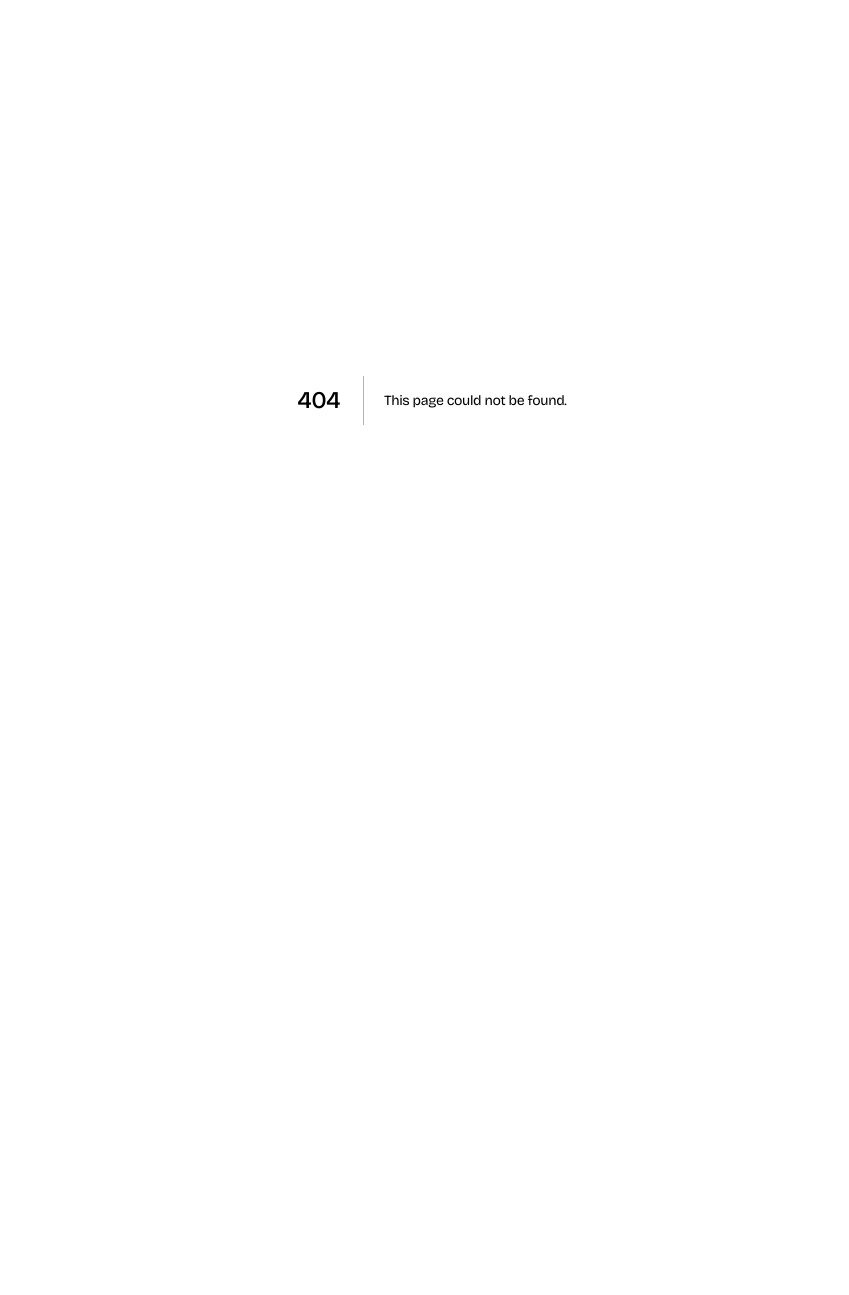
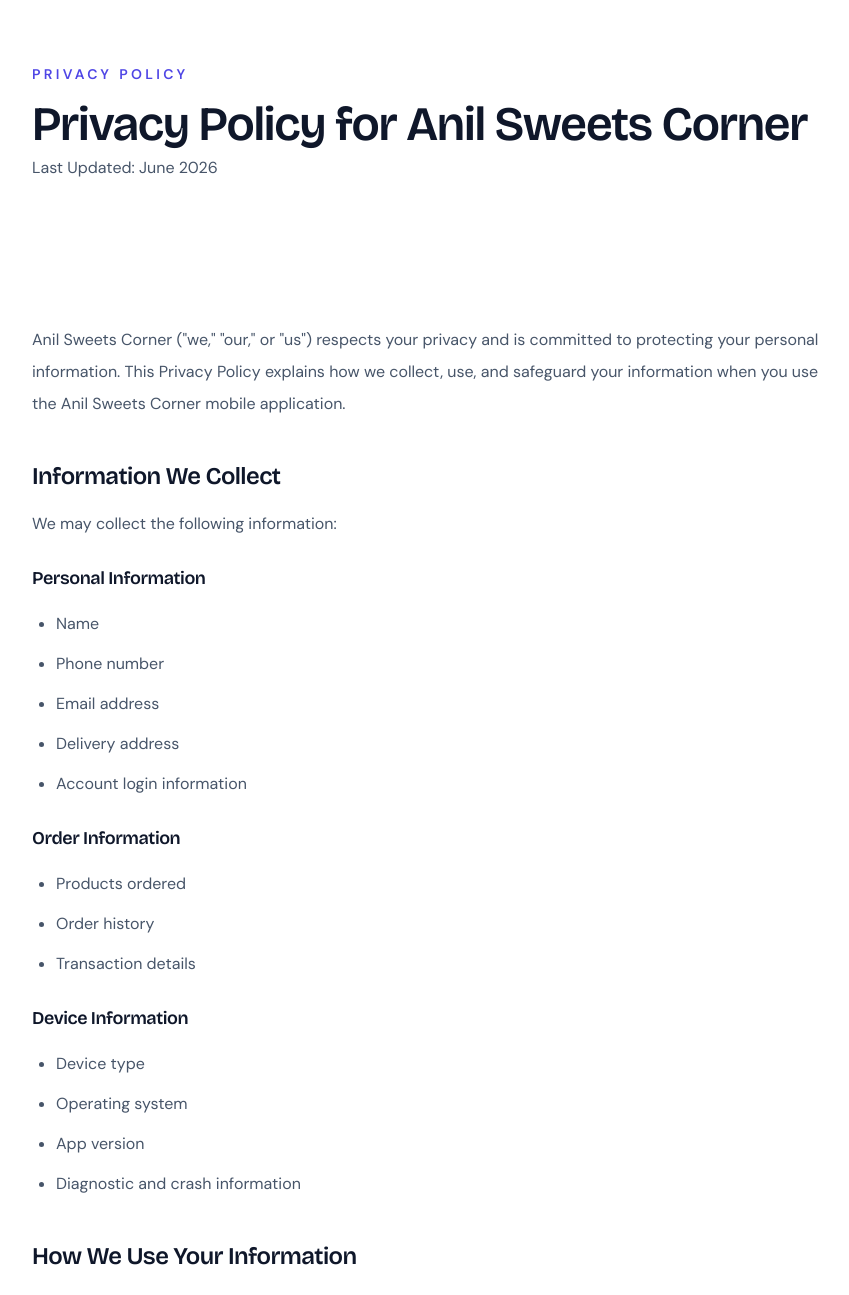
Before and after one commit to Sabil49/myzoappsite, a Next.js app: page /anil-sweets-corner/privacy-policy in a window 1280 px wide. Before the commit this address had no page. Shown: the top 1295 px of the page, without its empty margins (208-1057 px from the left). Before the commit the page ends 800 px from the top, so only its background shows below. Built offline with nearby package versions, Linux system fonts and the light colour scheme.

Commit message:
add anil sweets policy

```diff
--- /dev/null
+++ b/app/anil-sweets-corner/privacy-policy/page.js
@@ -0,0 +1,206 @@
+export const metadata = {
+  title: 'Privacy Policy | Anil Sweets Corner',
+  description: 'Privacy Policy for the Anil Sweets Corner mobile application.',
+}
+
+const sectionClassName = 'text-2xl font-semibold text-slate-900'
+const paragraphClassName = 'mt-4 text-base leading-8 text-slate-600'
+const listClassName =
+  'mt-4 list-disc space-y-2 pl-6 text-base leading-8 text-slate-600'
+
+export default function AnilSweetsCornerPrivacyPage() {
+  return (
+    <main className="min-h-screen bg-white text-slate-900">
+      <div className="mx-auto max-w-4xl px-6 py-16 sm:px-8 lg:px-12">
+        <p className="text-sm font-semibold uppercase tracking-[0.24em] text-indigo-600">
+          Privacy policy
+        </p>
+        <h1 className="mt-4 text-4xl font-semibold tracking-tight sm:text-5xl">
+          Privacy Policy for Anil Sweets Corner
+        </h1>
+        <p className="mt-2 text-base text-slate-600">
+          Last Updated: June 2026
+        </p>
+
+        <section className="mt-12 space-y-10">
+          <div>
+            <p className="text-base leading-8 text-slate-600">
+              Anil Sweets Corner (&quot;we,&quot; &quot;our,&quot; or
+              &quot;us&quot;) respects your privacy and is committed to
+              protecting your personal information. This Privacy Policy
+              explains how we collect, use, and safeguard your information
+              when you use the Anil Sweets Corner mobile application.
+            </p>
+          </div>
+
+          <div>
+            <h2 className={sectionClassName}>Information We Collect</h2>
+            <p className={paragraphClassName}>
+              We may collect the following information:
+            </p>
+
+            <div className="mt-6">
+              <h3 className="text-lg font-semibold text-slate-900">
+                Personal Information
+              </h3>
+              <ul className={listClassName}>
+                <li>Name</li>
+                <li>Phone number</li>
+                <li>Email address</li>
+                <li>Delivery address</li>
+                <li>Account login information</li>
+              </ul>
+            </div>
+
+            <div className="mt-6">
+              <h3 className="text-lg font-semibold text-slate-900">
+                Order Information
+              </h3>
+              <ul className={listClassName}>
+                <li>Products ordered</li>
+                <li>Order history</li>
+                <li>Transaction details</li>
+              </ul>
+            </div>
+
+            <div className="mt-6">
+              <h3 className="text-lg font-semibold text-slate-900">
+                Device Information
+              </h3>
+              <ul className={listClassName}>
+                <li>Device type</li>
+                <li>Operating system</li>
+                <li>App version</li>
+                <li>Diagnostic and crash information</li>
+              </ul>
+            </div>
+          </div>
+
+          <div>
+            <h2 className={sectionClassName}>How We Use Your Information</h2>
+            <p className={paragraphClassName}>We use your information to:</p>
+            <ul className={listClassName}>
+              <li>Create and manage your account</li>
+              <li>Process and fulfill orders</li>
+              <li>Provide customer support</li>
+              <li>Send order updates and notifications</li>
+              <li>Improve app functionality and user experience</li>
+              <li>Maintain security and prevent fraud</li>
+            </ul>
+          </div>
+
+          <div>
+            <h2 className={sectionClassName}>Payments</h2>
+            <p className={paragraphClassName}>
+              Payments may be processed through third-party payment providers.
+              We do not store complete payment card information on our servers.
+            </p>
+          </div>
+
+          <div>
+            <h2 className={sectionClassName}>Data Sharing</h2>
+            <p className={paragraphClassName}>
+              We do not sell your personal information.
+            </p>
+            <p className={paragraphClassName}>We may share information with:</p>
+            <ul className={listClassName}>
+              <li>Payment service providers</li>
+              <li>Delivery and logistics partners</li>
+              <li>Service providers that help operate our application</li>
+              <li>Government authorities when required by law</li>
+            </ul>
+          </div>
+
+          <div>
+            <h2 className={sectionClassName}>Data Security</h2>
+            <p className={paragraphClassName}>
+              We implement reasonable security measures to protect your
+              information from unauthorized access, disclosure, or misuse.
+              However, no method of electronic transmission or storage is
+              completely secure.
+            </p>
+          </div>
+
+          <div>
+            <h2 className={sectionClassName}>Data Retention</h2>
+            <p className={paragraphClassName}>
+              We retain your information only as long as necessary to provide
+              our services, comply with legal obligations, resolve disputes,
+              and enforce agreements.
+            </p>
+          </div>
+
+          <div>
+            <h2 className={sectionClassName}>Children&apos;s Privacy</h2>
+            <p className={paragraphClassName}>
+              Our application is not directed to children under 13 years of
+              age. We do not knowingly collect personal information from
+              children.
+            </p>
+          </div>
+
+          <div>
+            <h2 className={sectionClassName}>Your Rights</h2>
+            <p className={paragraphClassName}>
+              Depending on your location, you may have the right to:
+            </p>
+            <ul className={listClassName}>
+              <li>Access your personal information</li>
+              <li>Correct inaccurate information</li>
+              <li>Request deletion of your information</li>
+              <li>Withdraw consent where applicable</li>
+            </ul>
+          </div>
+
+          <div>
+            <h2 className={sectionClassName}>Third-Party Services</h2>
+            <p className={paragraphClassName}>
+              The application may use third-party services such as:
+            </p>
+            <ul className={listClassName}>
+              <li>Firebase</li>
+              <li>Payment providers</li>
+              <li>Analytics services</li>
+            </ul>
+            <p className={paragraphClassName}>
+              These services may collect information according to their own
+              privacy policies.
+            </p>
+          </div>
+
+          <div>
+            <h2 className={sectionClassName}>
+              Changes to This Privacy Policy
+            </h2>
+            <p className={paragraphClassName}>
+              We may update this Privacy Policy from time to time. Any changes
+              will be posted within the application and on our website.
+            </p>
+          </div>
+
+          <div>
+            <h2 className={sectionClassName}>Contact Us</h2>
+            <p className={paragraphClassName}>
+              If you have any questions regarding this Privacy Policy, please
+              contact us:
+            </p>
+            <ul className="mt-4 space-y-2 text-base leading-8 text-slate-600">
+              <li>
+                <strong>Email:</strong>{' '}
+                <a
+                  href="mailto:support@myzoapp.com"
+                  className="text-indigo-600 hover:text-indigo-700"
+                >
+                  support@myzoapp.com
+                </a>
+              </li>
+              <li>
+                <strong>Company:</strong> Anil Sweets Corner
+              </li>
+            </ul>
+          </div>
+        </section>
+      </div>
+    </main>
+  )
+}
```
